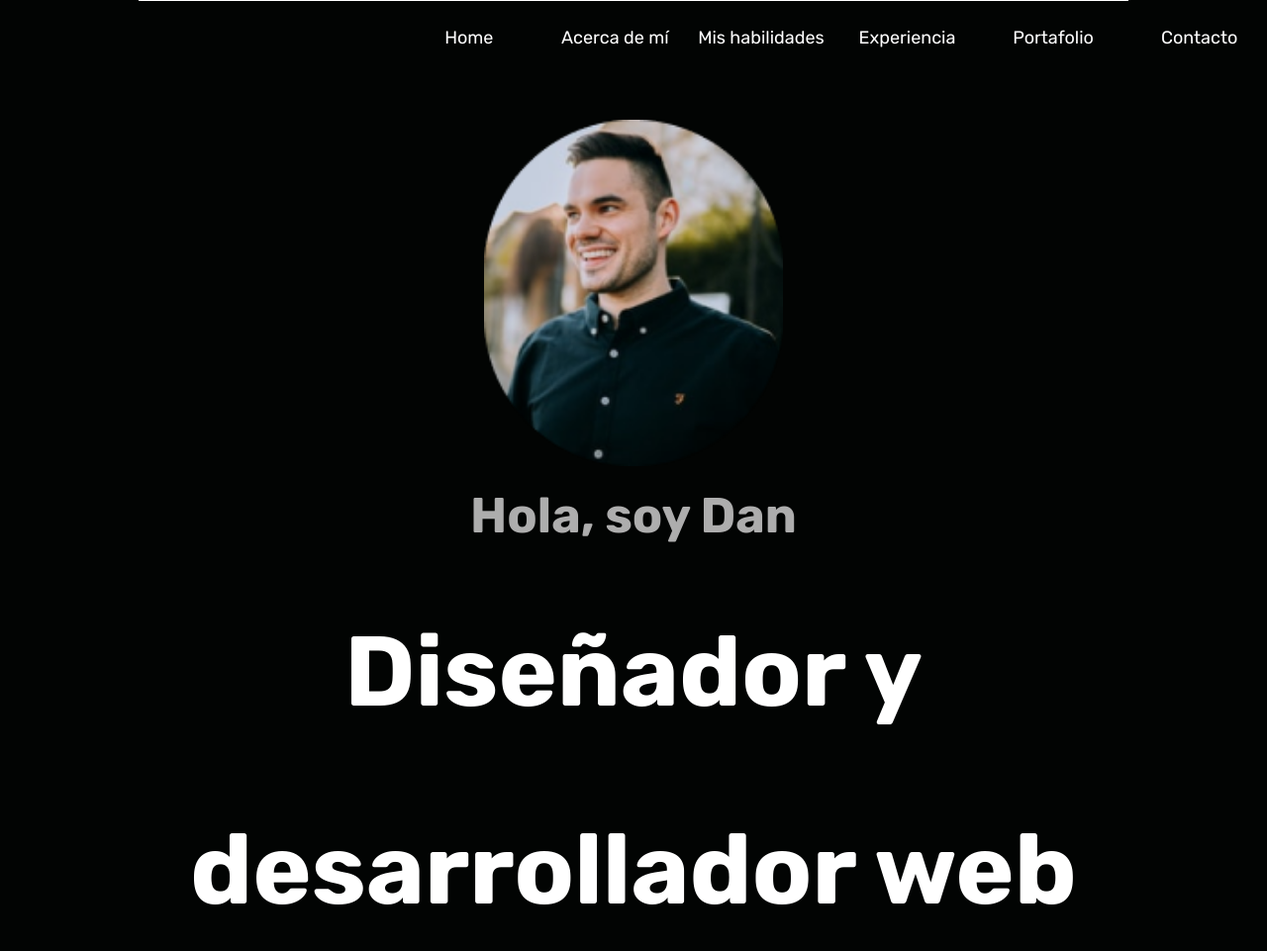
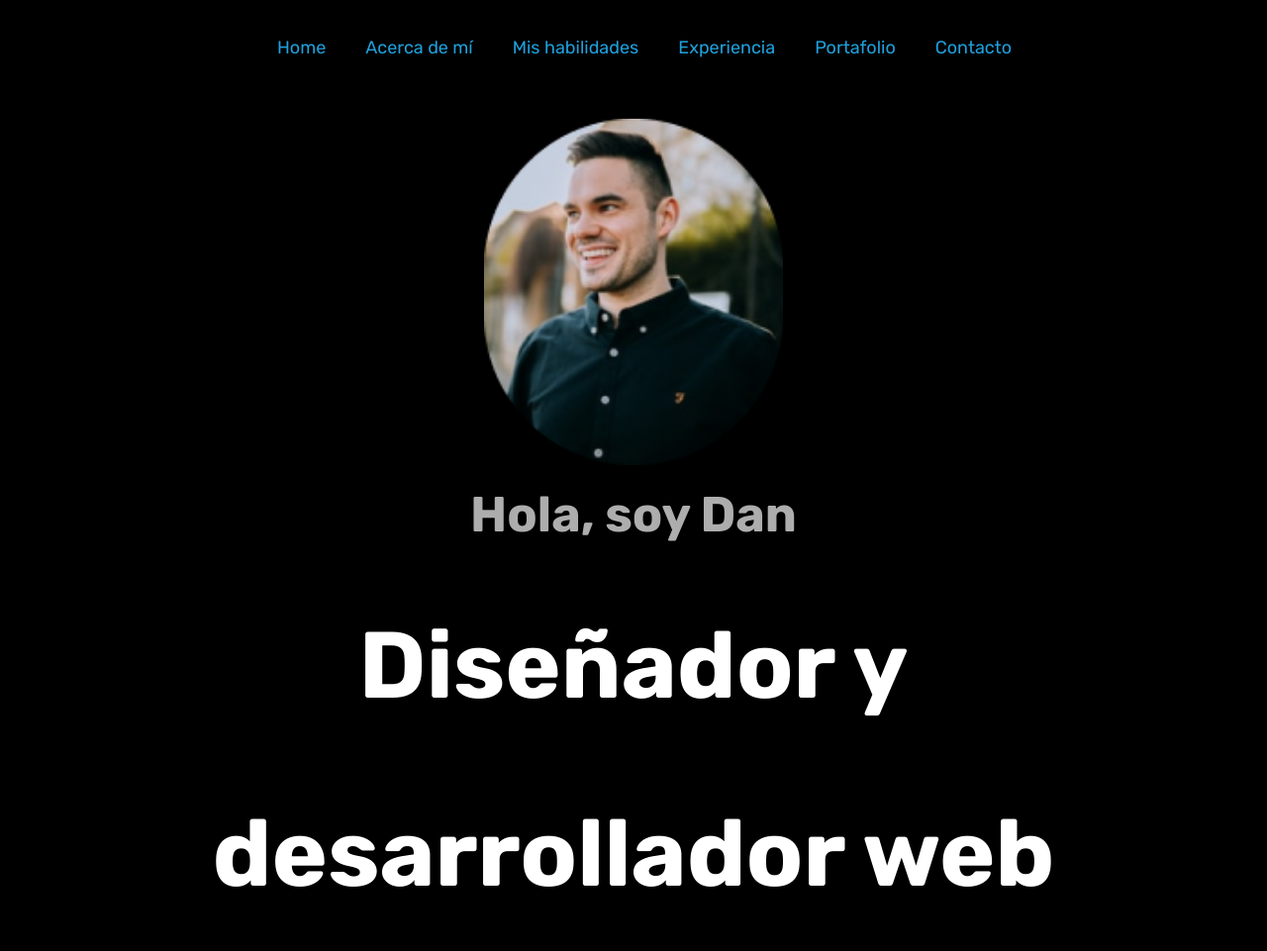
Before and after one commit to SalvadorAguila13/Portafolio-7-Ulices, a plain HTML site: page index.html in a window 1280 px wide. Shown: the top 961 px of the page at 99% size. Drawn offline with Linux system fonts and the light colour scheme.

Commit message:
Agregando nuevo cambios

```diff
--- /dev/null
+++ b/css/js/boton.js
@@ -0,0 +1,6 @@
+const toggleMenuElement = document.getElementById('toggle-menu');
+const mainMenuElement = document.getElementById('main-menu');
+
+toggleMenuElement.addEventListener('click', () => {
+  mainMenuElement.classList.toggle('main-menu--show');
+})
--- a/css/style2.css
+++ b/css/style2.css
@@ -1,17 +1,22 @@
 html {
   box-sizing: border-box;
-  font-size: 62.5%; /* 1REM = 10px */
+  font-size: 62.5%;
+  /* 1REM = 10px */
   overflow-y: scroll;
   scroll-behavior: smooth;
 }
-*, *:before, *:after {
+
+*,
+*:before,
+*:after {
   box-sizing: inherit;
 }
+
 body {
   font-family: 'Rubik', sans-serif;
   font-size: 1.5rem;
   line-height: 2;
-  background-color: #020403;
+  background-color: #000000;
   color: #FFF;
 }
 
@@ -27,18 +32,28 @@ a {
   max-width: auto;
   margin: 0 auto 0 auto;
 }
-@media (min-width: 768px){
+
+@media (min-width: 768px) {
   .contenedor-n {
     max-width: 100rem;
     margin: 0 auto 0 27rem;
   }
 }
+
 /* Contenedor general para posicionamiento en el navegador */
 .contenedor {
   max-width: 55rem;
   margin: 0 auto;
 }
-@media (min-width: 768px){
+
+header {
+  position: fixed;
+  top: 0;
+  width: 100%;
+  z-index: 100;
+}
+
+@media (min-width: 768px) {
   .contenedor {
     max-width: 100rem;
     margin: 0 auto;
@@ -68,7 +83,7 @@ h1 {
 @media (min-width: 768px) {
   h1 {
     display: block;
-    font-size: 10rem;
+    font-size: 9.5rem;
   }
 }
 
@@ -100,7 +115,7 @@ h3 {
   font-size: 1.8rem;
 }
 
-@media (min-width: 768px){
+@media (min-width: 768px) {
   h3 {
     font-size: 4.5rem;
   }
@@ -115,7 +130,8 @@ p {
   margin-inline-start: 0px;
   margin-inline-end: 0px;
 }
-@media (min-width: 768px){
+
+@media (min-width: 768px) {
   p {
     display: block;
     font-size: 2rem;
@@ -126,7 +142,7 @@ p {
   }
 }
 
-.iconos  img{
+.iconos img {
   width: 8rem;
   height: 8rem;
   background-color: #202020;
@@ -134,24 +150,27 @@ p {
   margin: 2rem auto;
 }
 
-@media (min-width: 768px){
-.iconos  img{
+@media (min-width: 768px) {
+  .iconos img {
     width: 10rem;
     height: 10rem;
     background-color: #202020;
     border-radius: 50%;
     margin: 2rem auto;
+    padding: 1rem;
   }
 }
 
 .padding {
   padding: 2.5rem;
 }
-@media (min-width: 768px){
+
+@media (min-width: 768px) {
   .padding {
     padding: 5rem;
   }
 }
+
 /*                              NAVEGACIÓN */
 
 .contenedor-navegacion {
@@ -159,9 +178,83 @@ p {
   /* Linea de borde inferior de barra de navegación */
 }
 
-.navegacion-principal {
+.toggle-menu {
+  position: fixed;
+  top: 1.2rem;
+  right: 2rem;
+  cursor: pointer;
+  filter: invert(1);
+  width: 4.5rem;
+  z-index: 1;
+}
+
+@media screen and (min-width: 768px) {
+  .toggle-menu {
+    display: none;
+  }
+}
+
+.main-menu {
+  list-style: none;
+  margin: 0;
+  display: block;
+  text-align: inherit;
+  transform: translateY(-100%);
+  transition: transform 0.3s;
+}
+
+.main-menu a {
+  color: rgb(31, 160, 220);
+}
+
+
+@media screen and (min-width: 768px) {
+  .main-menu {
+    list-style: none;
+    margin: 0;
+    display: flex;
+    flex-direction: column;
+    align-items: center;
+    transform: translateY(-100%);
+    transition: transform 0.3s;
+  }
+}
+@media screen and (min-width: 768px) {
+.main-menu a {
+color: rgb(31, 160, 220);
+}
+}
+
+.main-menu--show {
+  transform: translateY(0);
+}
+
+@media screen and (min-width: 768px) {
+  .main-menu {
+    position: fixed;
+    padding: 2rem 0;
+    gap: 2rem;
+    flex-direction: row;
+    transform: translateY(0);
+  }
+}
+
+.main-menu__item {
+  padding: 1rem;
+
+}
+
+.main-menu__link {
+  color: white;
+  /* text-transform: uppercase; */
+  text-decoration: none;
+}
+
+
+
+/* .navegacion-principal { */
 /* position: fixed; */
-  padding: 2rem 0;
+/* padding: 2rem 0;
   display: flex;
   flex-direction: column;
   gap: 2rem;
@@ -175,11 +268,11 @@ p {
   grid-template-columns: repeat(6, 1fr);
   gap: 2rem;
 }
-}
+} */
 
-.navegacion-principal a:hover {
+/* .navegacion-principal a:hover {
   color: aquamarine;
-}
+} */
 
 
 
@@ -190,7 +283,8 @@ p {
   margin: 9rem 0 4rem 0;
   justify-items: center;
 }
-@media (min-width: 768px){
+
+@media (min-width: 768px) {
   .usuario {
     display: grid;
     grid-template-columns: 1fr;
@@ -202,11 +296,13 @@ p {
 .usuario img {
   height: 25rem;
 }
-@media (min-width: 768px){
+
+@media (min-width: 768px) {
   .usuario img {
     height: 35rem;
   }
 }
+
 .usuarioD {
   color: #ADADAD;
 }
@@ -219,7 +315,8 @@ p {
   justify-items: center;
   gap: 6rem;
 }
-@media (min-width: 768px){
+
+@media (min-width: 768px) {
   .redes {
     display: grid;
     grid-template-columns: repeat(3, 1fr);
@@ -231,7 +328,8 @@ p {
 .redes img {
   height: 9rem;
 }
-@media (min-width: 768px){
+
+@media (min-width: 768px) {
   .redes img {
     height: 13rem;
   }
@@ -253,7 +351,7 @@ p {
   justify-items: center;
 }
 
-@media (min-width: 768px){
+@media (min-width: 768px) {
   .habilidades {
     display: grid;
     grid-template-columns: repeat(2, 1fr);
@@ -283,16 +381,19 @@ p {
 
 .experiencia-space {
   grid-row: 1/3;
-  border-bottom: 1px solid #ADADAD ;
+  border-bottom: 1px solid #ADADAD;
 }
+
 .experiencia-space2 {
   grid-row: 3/5;
-  border-bottom: 1px solid #ADADAD ;
+  border-bottom: 1px solid #ADADAD;
 }
+
 .experiencia-space3 {
   grid-row: 5/7;
-  border-bottom: 1px solid #ADADAD ;
+  border-bottom: 1px solid #ADADAD;
 }
+
 .experiencia-text {
   color: #ADADAD;
   font-weight: 400;
@@ -332,14 +433,15 @@ p {
   margin-bottom: 9rem;
 
 }
+
 .lista-footer img {
   width: 10rem;
   height: 10rem;
   border: 1px solid white;
   border-radius: 50%;
-  display: flex;
-  justify-items: center;
-  margin: 2rem;
+  display: block;
+  margin: 0 auto;
+  padding: 2rem;
 }
 
 .lista-footer img {
--- a/index.html
+++ b/index.html
@@ -14,11 +14,38 @@
 </head>
 
 <body>
+  <header class="contenedor">
+    <nav class="main-nav contenedor-n">
+      <div id="toggle-menu" class="toggle-menu contenedor-n">
+        <img src="imágenes/Ham.png" alt="">
+      </div>
+      <ul id="main-menu" class="main-menu">
+        <li class="main-menu__item">
+          <a href="#" class="main-menu__link">Home</a>
+        </li>
+        <li class="main-menu__item">
+          <a href="#Acerca-de-mi" class="main-menu__link">Acerca de mí</a>
+        </li>
+        <li class="main-menu__item">
+          <a href="#habilidades" class="main-menu__link">Mis habilidades</a>
+        </li>
+        <li class="main-menu__item">
+          <a href="#experiencia" class="main-menu__link">Experiencia</a>
+        </li>
+        <li class="main-menu__item">
+          <a href="#portafolio" class="main-menu__link">Portafolio</a>
+        </li>
+        <li class="main-menu__item">
+          <a href="#contacto" class="main-menu__link">Contacto</a>
+        </li>
+      </ul>
+    </nav>
+  </header>
 
   <!--                          Navegación -->
   <main>
 
-    <header class="contenedor">
+    <!-- <header class="contenedor">
       <div class="contenedor-navegacion">
         <nav class="navegacion-principal contenedor-n text-center">
           <a href="#">Home</a>
@@ -29,7 +56,7 @@
           <a href="#contacto">Contacto</a>
         </nav>
       </div>
-    </header>
+    </header> -->
     <!-- Fondo de pantalla LINEA:  -->
     <!-- <div class="hero"></div> -->
 
@@ -159,7 +186,7 @@
 
       <p class="copyright">Hecho con <3 en Academlo</p>
     </footer>
-
+    <script src="css/js/boton.js"></script>
 </body>
 
 </html>
```
Also changed, not shown: Imágenes/Ham.png (added). Lines whose indentation alone changed are shown as unchanged.
